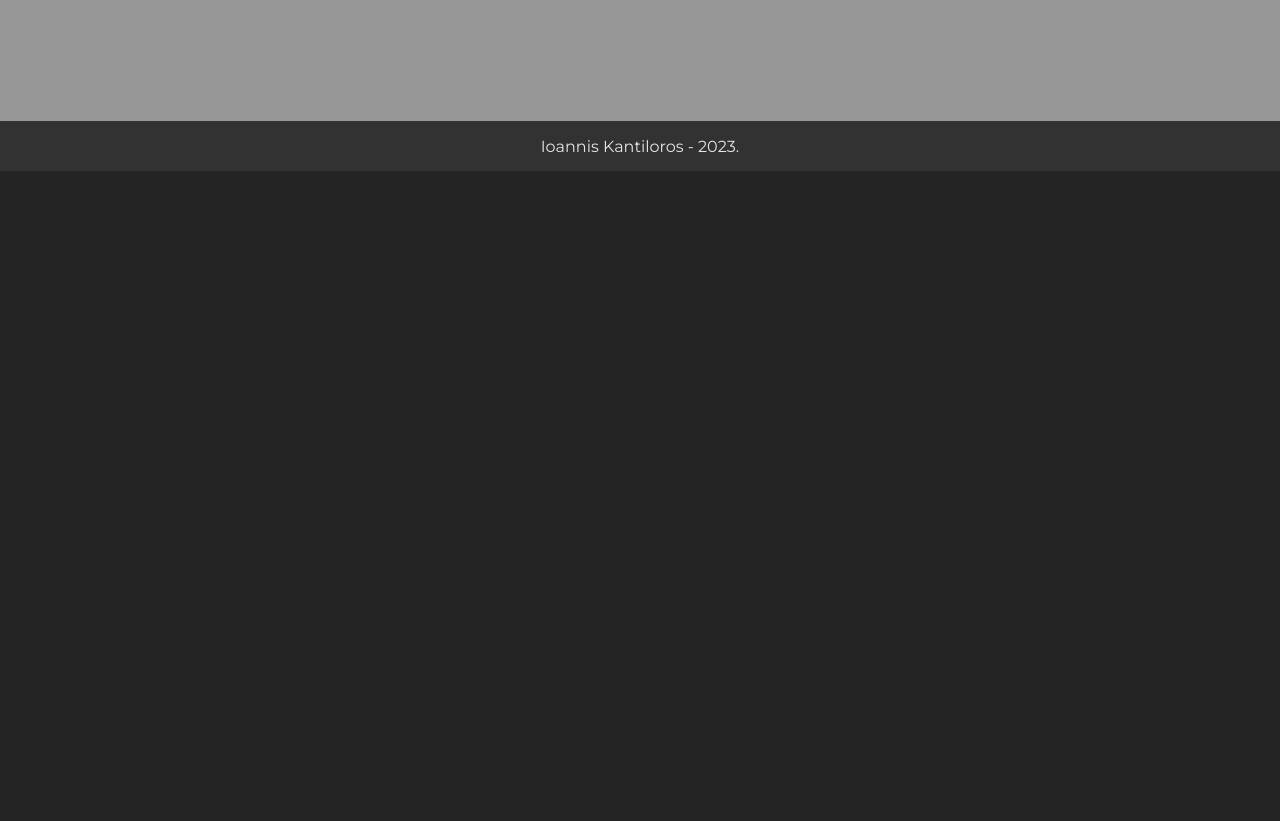
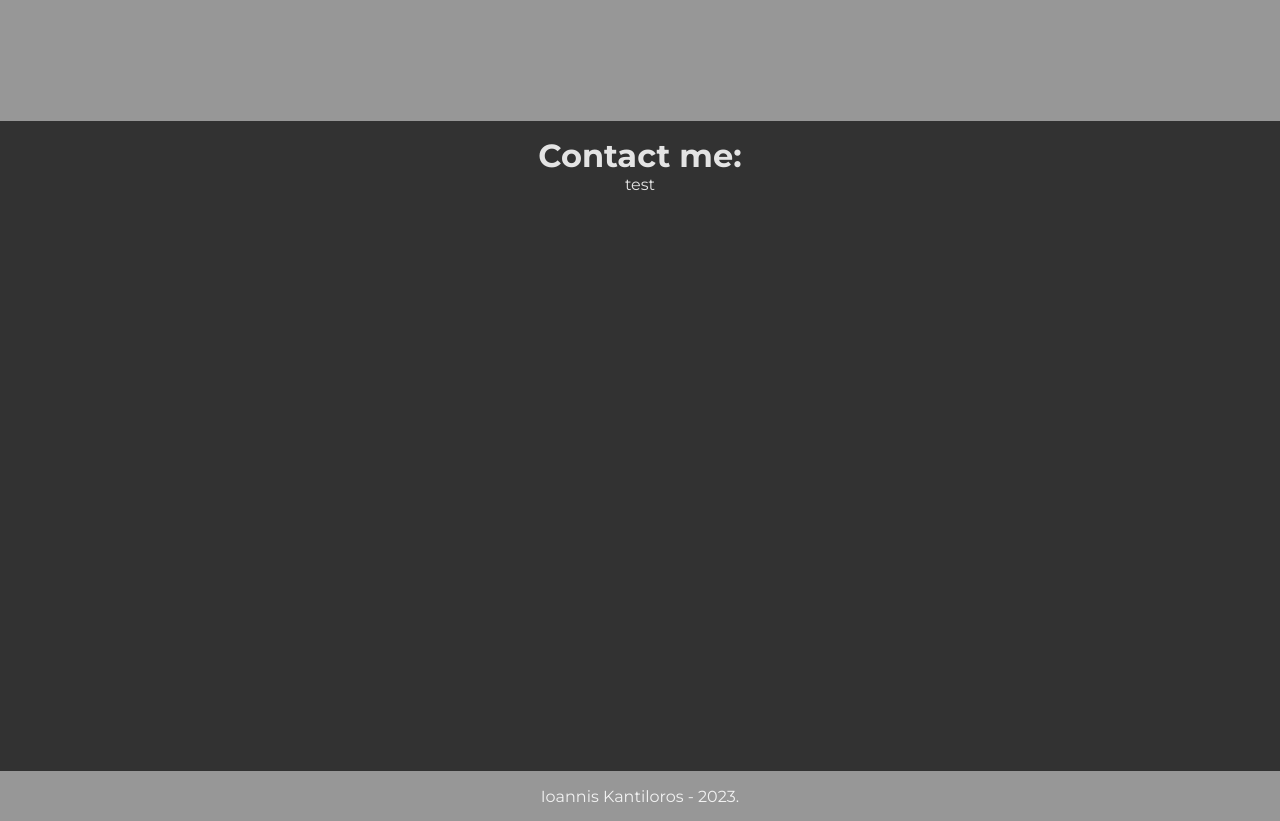
Before and after one commit to ondairos/portfolio, a React (Vite) app: page / in a window 1280 px wide. Shown: the part 1800-2621 px from the top of the page. Before the commit the page ends 1971 px from the top, so only its background shows below. Built offline with nearby package versions, Linux system fonts and the light colour scheme.

Commit message:
added starter files

```diff
--- a/src/App.css
+++ b/src/App.css
@@ -199,10 +199,20 @@
 }
 
 /* SECTION 3 TECH STACK END */
+
+/* SECTION 4 CONTACT START */
+.section4 {
+  padding-top: 15px;
+  padding-bottom: 10px;
+  width: 100%;
+  height: 650px;
+  background-color: rgb(50, 50, 50);
+}
+/* SECTION 4 CONTACT END */
 .footer {
   width: 100%;
   height: 50px;
-  background-color: rgb(50, 50, 50);
+  background-color: rgb(151, 151, 151);
   text-align: center;
   display: flex;
   align-items: center;
--- a/src/App.tsx
+++ b/src/App.tsx
@@ -5,6 +5,7 @@ import About from "./components/About";
 import Projects from "./components/Projects";
 import TechStack from "./components/TechStack";
 import Footer from "./components/Footer";
+import Contact from "./components/Contact";
 
 function App() {
   return (
@@ -13,6 +14,7 @@ function App() {
       <About />
       <Projects />
       <TechStack />
+      <Contact />
       <Footer />
     </div>
   );
--- /dev/null
+++ b/src/components/Contact.tsx
@@ -0,0 +1,13 @@
+import React from "react";
+import "../App.css";
+
+const Contact = () => {
+  return (
+    <div id="sect4" className="box section4">
+      <h1>Contact me: </h1>
+      <div>test</div>
+    </div>
+  );
+};
+
+export default Contact;
```
